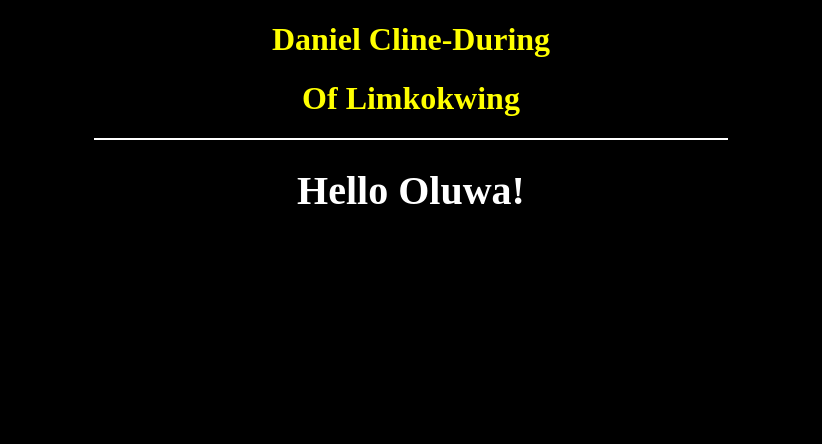
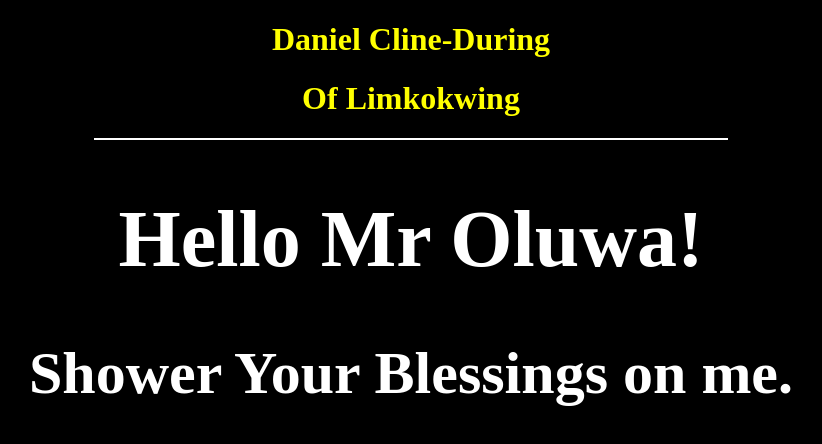
Before and after one commit to During10/Daniel-Cline-During, a plain HTML site: page index.html in a window 1280 px wide. Shown: the whole page, without its empty margins (229-1051 px from the left). Drawn offline with Linux system fonts and the light colour scheme.

Commit message:
Update index.html

```diff
--- a/index.html
+++ b/index.html
@@ -19,6 +19,7 @@ body{
 	<h1 style="color: yellow; text-align: center;font-family: algerian;">Of Limkokwing</h1>
 	<hr width="50%" color="white">
 </div>
-<h1 style="color: white;text-align: center;font-family: chiller; font-size:40px">Hello Oluwa!</h1>
+<h1 style="color: white;text-align: center;font-family: chiller; font-size:80px">Hello Mr Oluwa!</h1>
+	<h1 style="color: white;text-align: center;font-family: chiller; font-size:60px">Shower Your Blessings on me.</h1>
 </body>
 </html>
```
